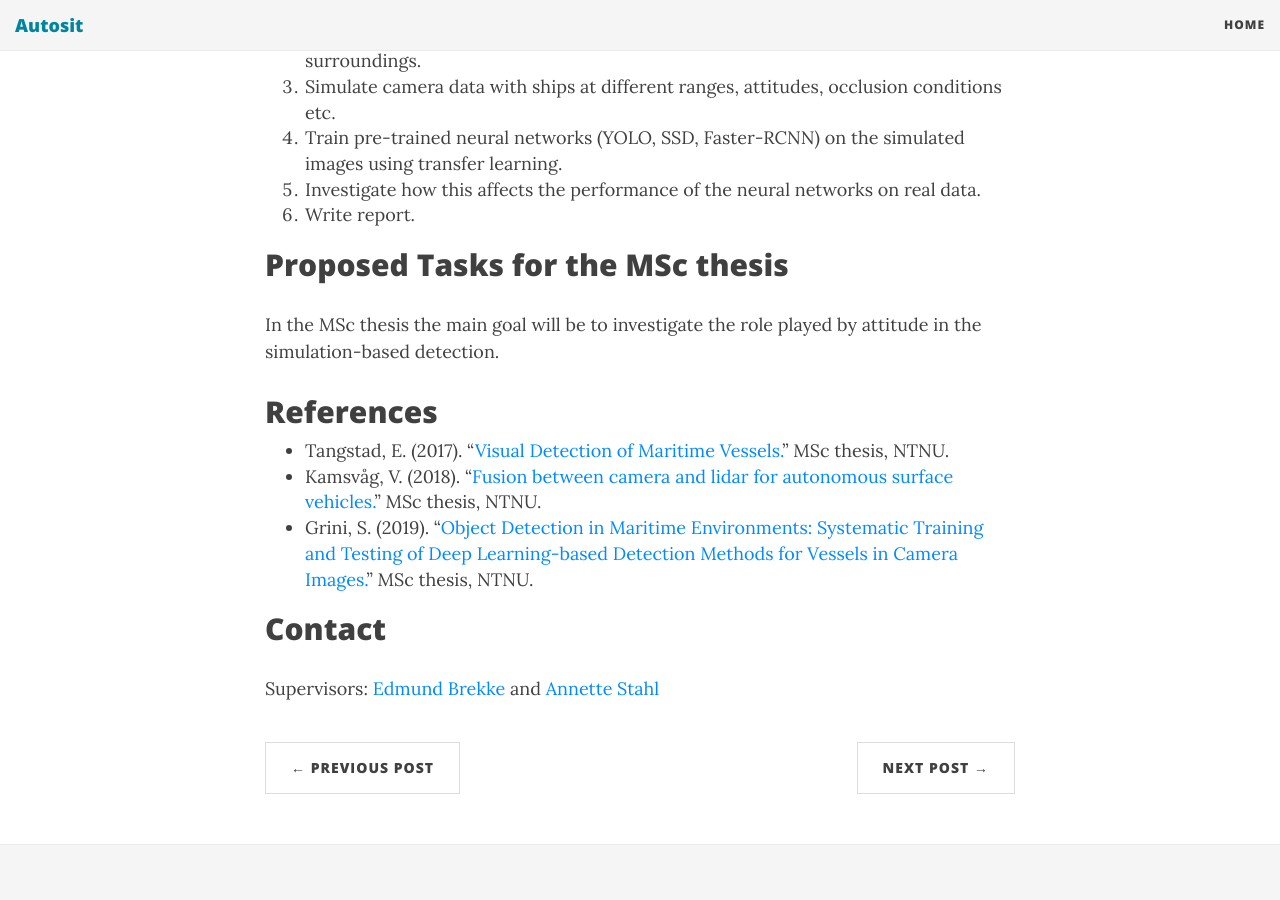
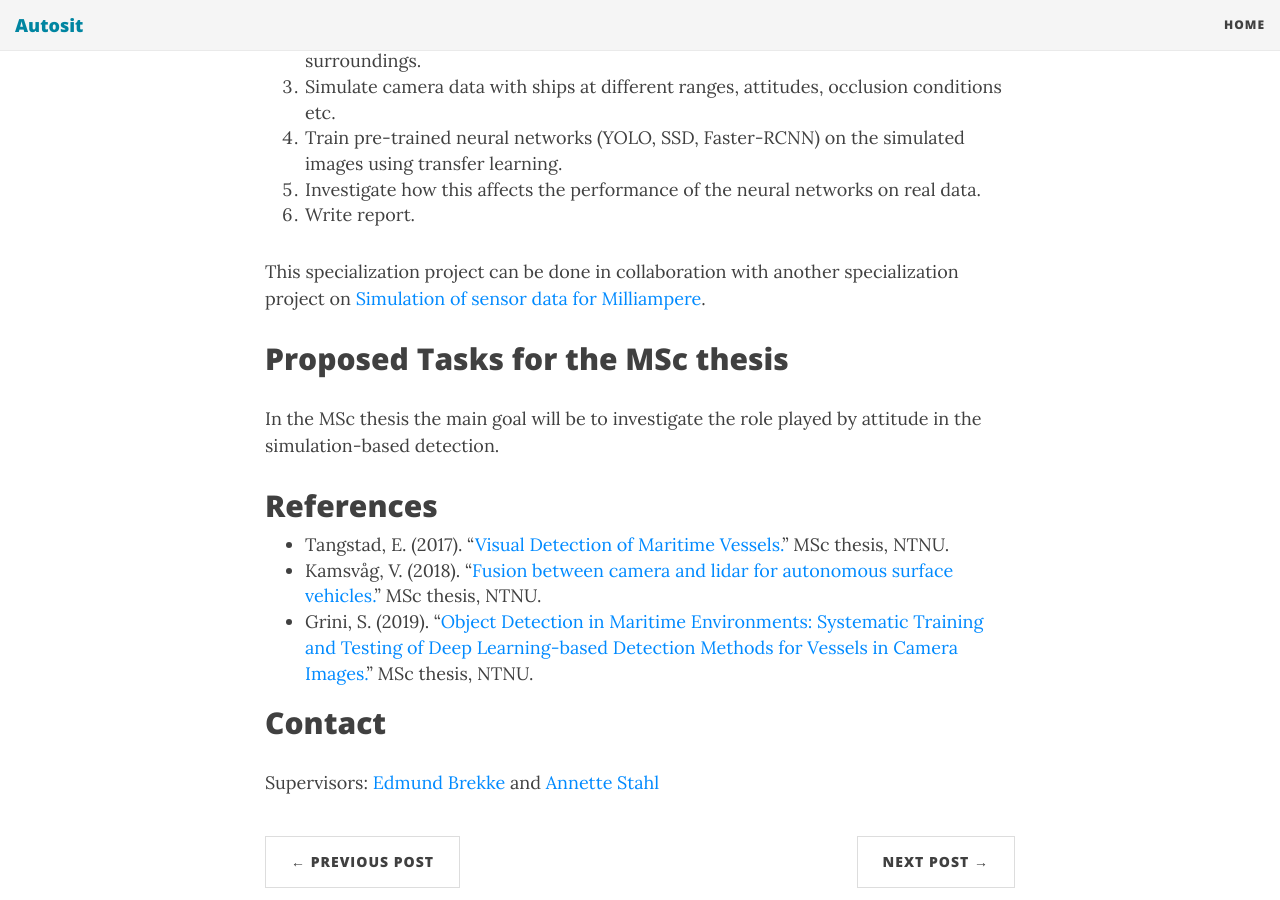
Before and after one commit to autosit/autosit.github.io, a Jekyll site: the page built from _posts/2019-04-25-synthetic.md, in a window 1280 px wide and 900 px high, scrolled down 1644 px. Built offline with Jekyll 4.4.1, drawn with Linux system fonts in a browser that asks for light colours; nearby versions of some CDN libraries.

Commit message:
more on synthetic data

```diff
--- a/_posts/2019-04-25-synthetic.md
+++ b/_posts/2019-04-25-synthetic.md
@@ -40,6 +40,7 @@ The following tasks are proposed for the specialization project:
 5. Investigate how this affects the performance of the neural networks on real data.
 6. Write report.
 
+This specialization project can be done in collaboration with another specialization project on [Simulation of sensor data for Milliampere].
 
 ## Proposed Tasks for the MSc thesis
 
@@ -59,3 +60,4 @@ Supervisors: [Edmund Brekke] and [Annette Stahl]
 
 [Edmund Brekke]: www.ntnu.edu/employees/edmund.brekke
 [Annette Stahl]: www.ntnu.edu/employees/annette.stahl
+[Simulation of sensor data for Milliampere]: https://autoferry.github.io/sf/2019/04/25/simcam/
```
